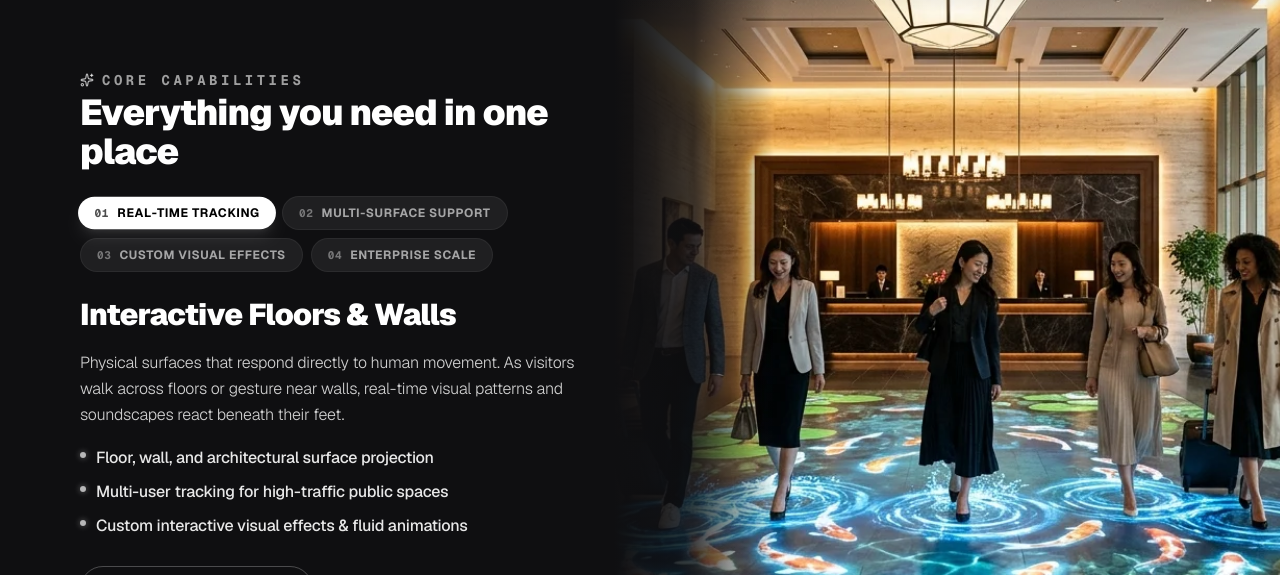
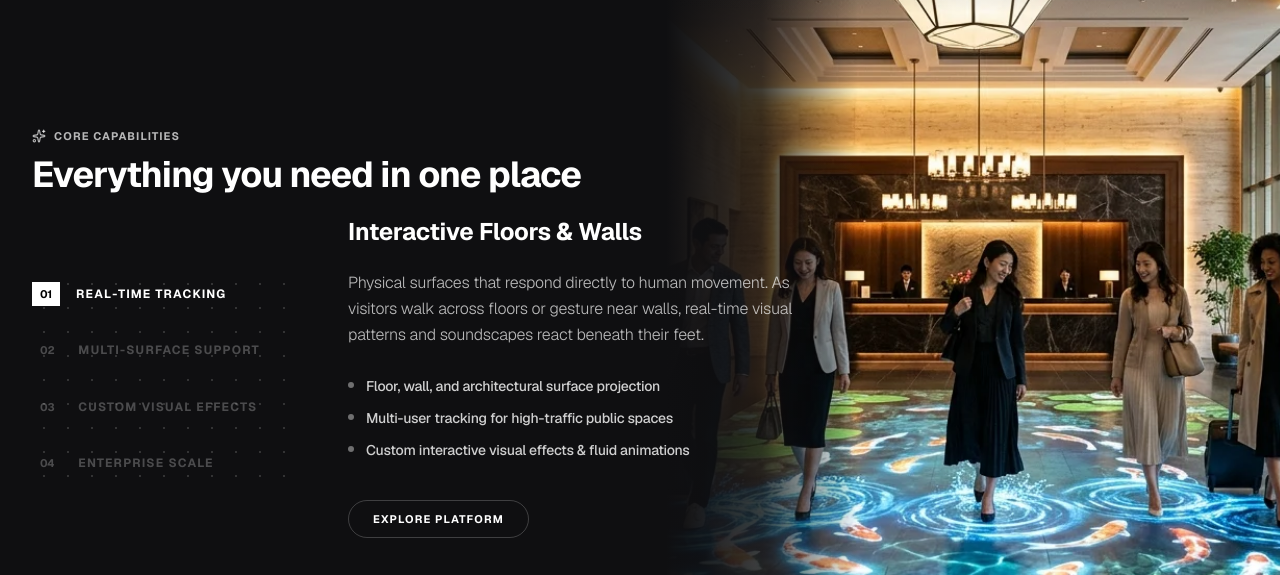
Before and after one commit to student261/projection, a Next.js app: page / in a window 1280 px wide. Shown: the part 1705-2280 px from the top of the page. Built offline with nearby package versions, Linux system fonts and the light colour scheme.

Commit message:
fix(responsive): restore exact original layout style with vertical tabs and dot grid, with responsive scaling for laptop screens

```diff
--- a/components/SolutionsOverview.tsx
+++ b/components/SolutionsOverview.tsx
@@ -412,25 +412,34 @@ export default function SolutionsOverview() {
         </div>
 
         {/* Desktop Sticky View (>= 1024px) */}
-        <div className="hidden lg:flex sticky top-0 h-screen w-full items-center overflow-hidden bg-[#0f0f11]">
+        <div className="hidden lg:flex sticky top-0 h-screen w-full flex-col justify-center overflow-hidden bg-[#0f0f11] pt-16 xl:pt-20 pb-4">
+          <div className="max-w-7xl 2xl:max-w-[1536px] 3xl:max-w-[1720px] mx-auto px-4 sm:px-6 lg:px-8 w-full flex flex-col justify-center gap-3 xl:gap-6 relative z-10">
 
-          {/* Left Panel: Content & Navigation (Strictly left half, zero overlap with right media) */}
-          <div className="relative z-10 w-full lg:w-[52%] xl:w-[50%] 2xl:w-[46%] h-full flex flex-col justify-center pl-8 sm:pl-10 lg:pl-12 xl:pl-20 2xl:pl-24 pr-6 lg:pr-8 xl:pr-10 pt-24 lg:pt-28 pb-8">
-
-            <div className="max-w-xl w-full my-auto space-y-3.5 xl:space-y-5">
-              {/* Header */}
-              <div className="space-y-1">
-                <span className="flex items-center gap-2 text-xs xl:text-sm font-mono font-bold uppercase tracking-[0.25em] text-white/60">
-                  <Sparkles className="w-3.5 h-3.5 text-white/70" />
+            {/* Header - Original Style */}
+            <div className="flex flex-col md:flex-row md:items-end justify-between gap-4 shrink-0">
+              <div className="max-w-3xl space-y-2 xl:space-y-3">
+                <span className="flex items-center gap-2 text-[11px] font-bold uppercase tracking-widest text-white/70">
+                  <Sparkles className="w-3.5 h-3.5" />
                   Core Capabilities
                 </span>
-                <h3 className="text-2xl sm:text-3xl xl:text-4xl 2xl:text-5xl leading-[1.08] font-black text-white tracking-tight">
+                <h3 className="text-2xl sm:text-3xl lg:text-4xl leading-[1.08] font-bold text-white tracking-tight">
                   Everything you need in one place
                 </h3>
               </div>
+            </div>
 
-              {/* Navigation Tabs - Clean Segmented Pill Bar */}
-              <div className="flex flex-wrap items-center gap-1.5 sm:gap-2 pt-1 pb-1">
+            {/* 3-Column Interactive Layout - Original Style */}
+            <div className="grid grid-cols-1 lg:grid-cols-12 gap-8 lg:gap-8 xl:gap-12 items-center">
+
+              {/* Column 1: Navigation Tabs with original dot pattern */}
+              <div
+                className="lg:col-span-3 space-y-2 xl:space-y-3 relative h-fit pr-4 overflow-hidden"
+                style={{
+                  backgroundImage: 'radial-gradient(circle, rgba(255,255,255,0.15) 1px, transparent 1px)',
+                  backgroundSize: '24px 24px',
+                  backgroundPosition: 'left top',
+                }}
+              >
                 {solutions.map((item, idx) => {
                   const isActive = activeIndex === idx;
                   return (
@@ -440,18 +449,18 @@ export default function SolutionsOverview() {
                         setActiveIndex(idx);
                         scrollToSegment(idx);
                       }}
-                      className={`flex items-center gap-2 py-1.5 xl:py-2 px-3 xl:px-4 rounded-full transition-all duration-300 group cursor-pointer text-[11px] xl:text-xs font-bold tracking-wider uppercase ${
-                        isActive
-                          ? "bg-white text-black shadow-lg shadow-white/10 scale-[1.02]"
-                          : "bg-white/[0.07] text-white/60 hover:text-white hover:bg-white/[0.12] border border-white/5"
+                      className={`w-full text-left flex items-center gap-3 xl:gap-4 py-2 xl:py-2.5 transition-all duration-300 group cursor-pointer ${
+                        isActive ? "opacity-100" : "opacity-50 hover:opacity-100"
                       }`}
                     >
-                      <span className={`text-[10px] xl:text-[11px] font-mono font-bold ${
-                        isActive ? "text-black/70" : "text-white/40 group-hover:text-white/70"
+                      <span className={`text-[10px] sm:text-[11px] font-bold px-2 py-1 transition-colors ${
+                        isActive ? "bg-white text-black" : "bg-transparent text-white/50 group-hover:text-white"
                       }`}>
                         {item.num}
                       </span>
-                      <span>
+                      <span className={`text-[11px] sm:text-xs font-bold tracking-widest uppercase transition-colors leading-tight ${
+                        isActive ? "text-white" : "text-white/50 group-hover:text-white"
+                      }`}>
                         {item.subtitle}
                       </span>
                     </button>
@@ -459,38 +468,38 @@ export default function SolutionsOverview() {
                 })}
               </div>
 
-              {/* Active Content: Spacious & Beautiful */}
-              <div className="min-w-0">
+              {/* Column 2: Active Text Content */}
+              <div className="lg:col-span-5 relative h-full flex flex-col justify-center z-10">
                 <AnimatePresence initial={false}>
                   <motion.div
                     key={activeSolution.id}
-                    initial={{ opacity: 0, y: 8 }}
+                    initial={{ opacity: 0, y: 10 }}
                     animate={{ opacity: 1, y: 0 }}
-                    exit={{ opacity: 0, y: -8 }}
-                    transition={{ duration: 0.25, ease: "easeOut" }}
-                    className="space-y-3 xl:space-y-4"
+                    exit={{ opacity: 0, y: -10 }}
+                    transition={{ duration: 0.3, ease: "easeOut" }}
+                    className="space-y-3 xl:space-y-6 lg:pr-6"
                   >
-                    <h4 className="text-xl sm:text-2xl xl:text-3xl 2xl:text-4xl font-black leading-tight text-white tracking-tight">
+                    <h4 className="text-xl sm:text-2xl font-bold leading-[1.1] text-white">
                       {activeSolution.title}
                     </h4>
 
-                    <p className="text-xs sm:text-sm xl:text-base text-white/80 font-light leading-relaxed">
+                    <p className="text-white/70 font-light leading-relaxed text-xs sm:text-sm xl:text-base">
                       {activeSolution.description}
                     </p>
 
-                    <ul className="space-y-2 xl:space-y-2.5 pt-0.5">
+                    <ul className="space-y-2 xl:space-y-3 pt-1">
                       {activeSolution.highlights.map((point, i) => (
-                        <li key={i} className="flex items-start gap-2.5 text-xs sm:text-sm xl:text-base text-white/90 font-medium">
-                          <span className="w-1.5 h-1.5 rounded-full bg-white/70 mt-1.5 shrink-0 shadow-[0_0_6px_rgba(255,255,255,0.4)]" />
+                        <li key={i} className="flex items-start gap-2.5 xl:gap-3 text-xs sm:text-sm text-white/80 font-medium">
+                          <span className="w-1.5 h-1.5 rounded-full bg-white/40 mt-1.5 shrink-0" />
                           <span>{point}</span>
                         </li>
                       ))}
                     </ul>
 
-                    <div className="pt-2 xl:pt-3">
+                    <div className="pt-2 xl:pt-4">
                       <Link
                         href={activeSolution.href}
-                        className="inline-flex items-center justify-center px-6 xl:px-8 py-2.5 xl:py-3 rounded-full text-xs xl:text-sm font-bold uppercase tracking-widest text-white border border-white/25 hover:bg-white hover:text-black transition-all duration-300 shadow-xl hover:scale-105 active:scale-95 cursor-pointer"
+                        className="inline-flex items-center justify-center px-6 py-2.5 rounded-full text-[11px] font-bold uppercase tracking-widest text-white border border-white/20 hover:bg-white hover:text-black transition-all duration-300 cursor-pointer"
                       >
                         EXPLORE PLATFORM
                       </Link>
@@ -499,11 +508,13 @@ export default function SolutionsOverview() {
                 </AnimatePresence>
               </div>
 
+              {/* Column 3: Spacer to keep layout balanced */}
+              <div className="lg:col-span-4 hidden lg:block pointer-events-none" />
             </div>
           </div>
 
-          {/* Right Panel: 100% Full-Bleed Media Display (Spans top-to-bottom, center to right edge) */}
-          <div className="absolute right-0 inset-y-0 w-[50%] lg:w-[50%] xl:w-[52%] 2xl:w-[55%] pointer-events-none z-0 hidden lg:block overflow-hidden">
+          {/* Full-Height Atmospheric Media Backdrop (Full bleed on the right) */}
+          <div className="absolute right-0 inset-y-0 w-[50vw] xl:w-[48vw] pointer-events-none z-0 hidden lg:block overflow-hidden">
             <AnimatePresence initial={false}>
               <motion.div
                 key={activeSolution.id}
@@ -521,10 +532,8 @@ export default function SolutionsOverview() {
                   priority
                 />
 
-                {/* Soft Left Edge Seam Transition into #0f0f11 */}
-                <div className="absolute inset-y-0 left-0 w-20 lg:w-28 xl:w-40 bg-gradient-to-r from-[#0f0f11] via-[#0f0f11]/80 to-transparent pointer-events-none" />
-
-                {/* Subtle top/bottom edge shade for atmospheric depth */}
+                {/* Soft Seam Blend into #0f0f11 background */}
+                <div className="absolute inset-y-0 left-0 w-32 xl:w-48 bg-gradient-to-r from-[#0f0f11] via-[#0f0f11]/80 to-transparent pointer-events-none" />
                 <div className="absolute inset-x-0 top-0 h-28 bg-gradient-to-b from-[#0f0f11]/40 to-transparent pointer-events-none" />
                 <div className="absolute inset-x-0 bottom-0 h-28 bg-gradient-to-t from-[#0f0f11]/50 to-transparent pointer-events-none" />
               </motion.div>
```
